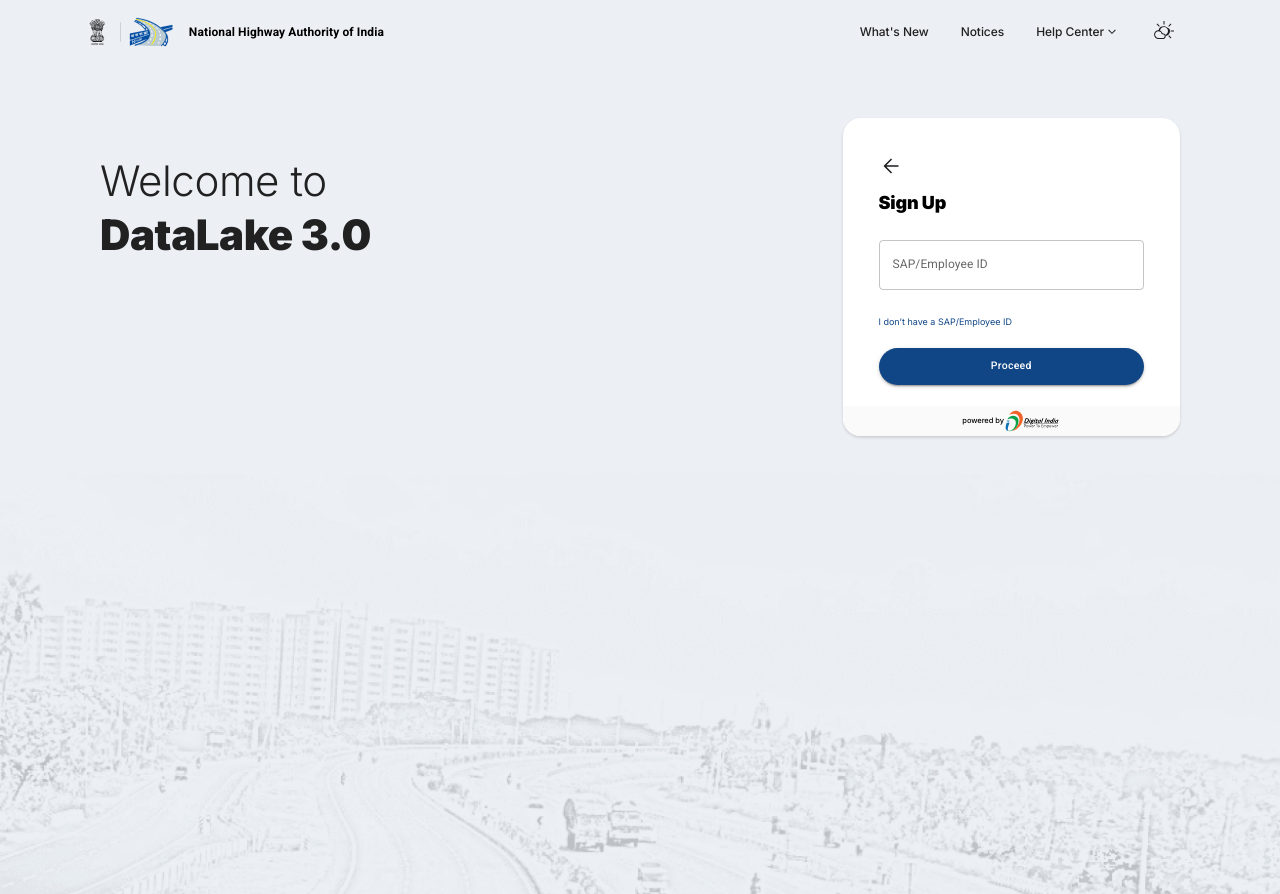
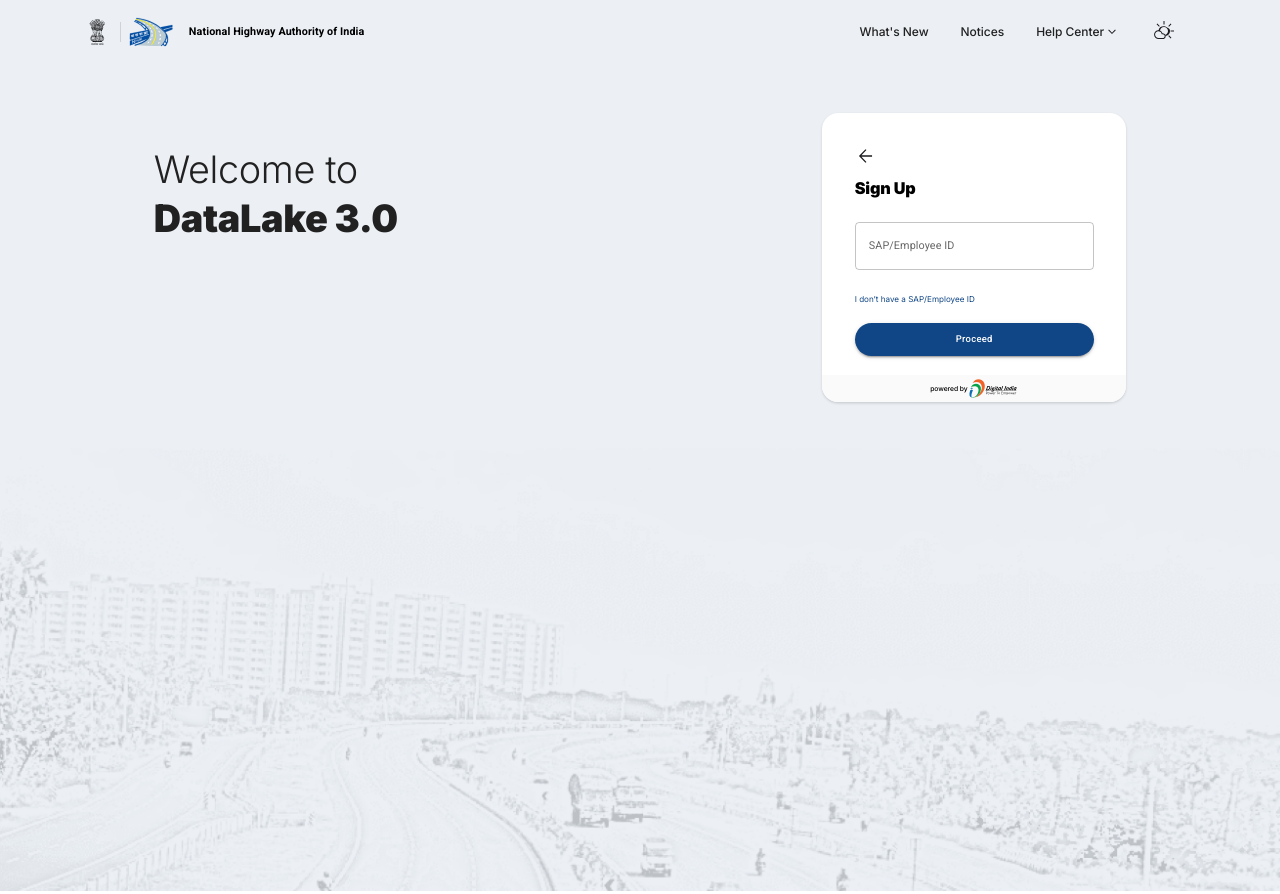
Before and after one commit to cmspankajgupta/NHAI_FrontEnd, a React (Create React App) app: page /signup in a window 1280 px wide. Built offline with nearby package versions, Linux system fonts and the light colour scheme.

Commit message:
Before start push code

```diff
--- a/src/App.scss
+++ b/src/App.scss
@@ -9,8 +9,8 @@
 }
 
 html {
-  //   font-size: 0.844vw; /* Base font size */
-  font-size: 12px;
+    font-size: 0.844vw; /* Base font size */
+  // font-size: 12px;
 }
 
 @import url("@fontsource/inter");
--- a/src/features/SignUpForm/SignUpForm.scss
+++ b/src/features/SignUpForm/SignUpForm.scss
@@ -1,7 +1,3 @@
-.signUpContainer{
-    max-width: 28.125rem;
-}
-
 .cardList{
     padding: 20px 20px;
     list-style: none;
```
Also changed, not shown: 1 other file (tests, documents, lock files or other folders).
